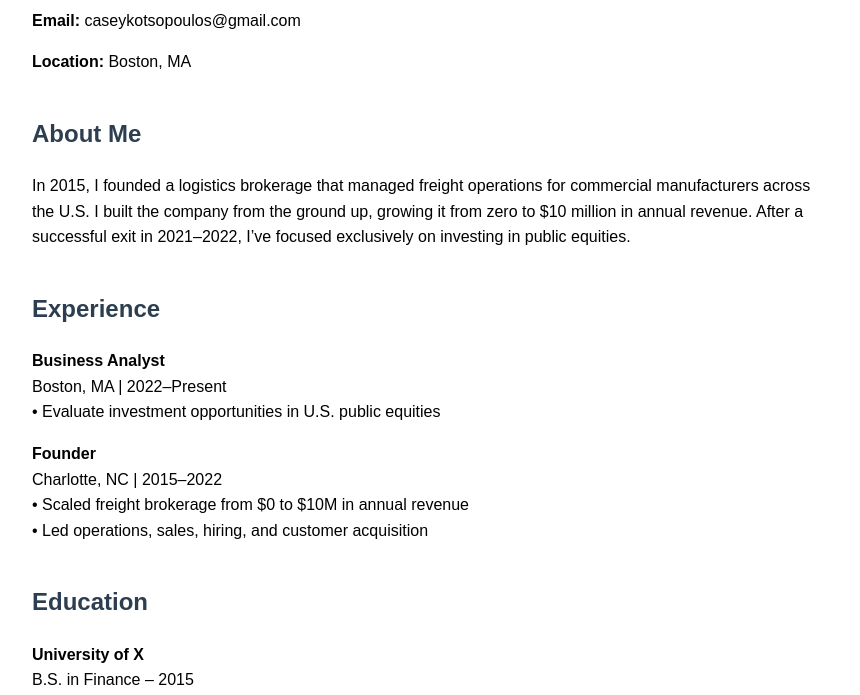
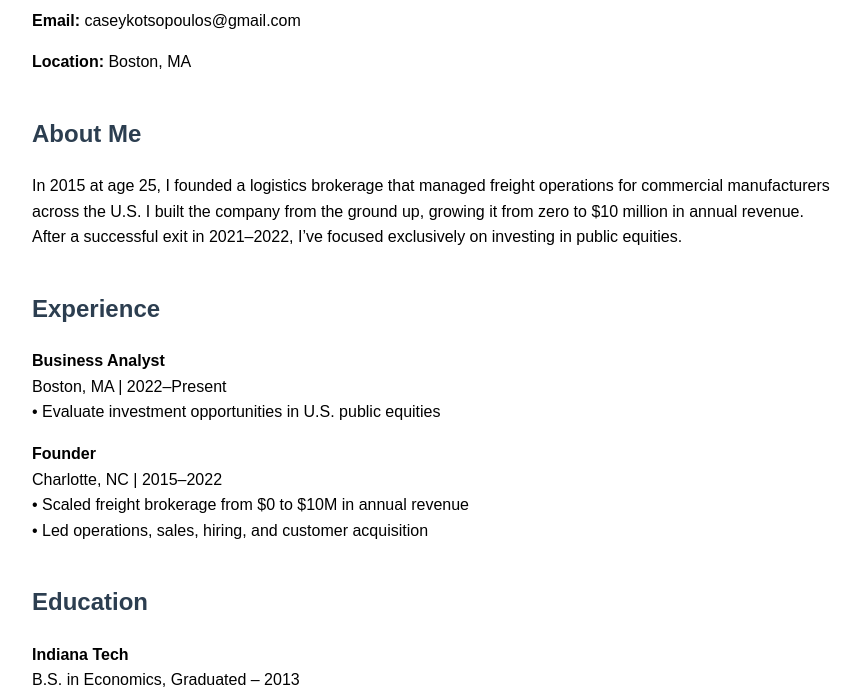
Before and after one commit to caseyjames1990/caseyjames1990.github.io, a plain HTML site: page index.html in a window 1280 px wide. Shown: the part 105-800 px from the top of the page, without its empty margins (8-868 px from the left). Drawn offline with Linux system fonts and the light colour scheme.

Commit message:
Update index.html

```diff
--- a/index.html
+++ b/index.html
@@ -26,26 +26,28 @@
 
   <div class="section">
     <h2>About Me</h2>
-    <p>In 2015, I founded a logistics brokerage that managed freight operations for commercial manufacturers across the U.S. I built the company from the ground up, growing it from zero to $10 million in annual revenue. After a successful exit in 2021–2022, I’ve focused exclusively on investing in public equities.</p>
+    <p>In 2015 at age 25, I founded a logistics brokerage that managed freight operations for commercial manufacturers across the U.S. I built the company from the ground up, growing it from zero to $10 million in annual revenue. After a successful exit in 2021–2022, I’ve focused exclusively on investing in public equities.</p>
   </div>
 
   <div class="section">
     <h2>Experience</h2>
     <p><strong>Business Analyst</strong><br>
     Boston, MA | 2022–Present<br>
+
     • Evaluate investment opportunities in U.S. public equities <br>
 
 
     <p><strong>Founder</strong><br>
     Charlotte, NC | 2015–2022<br>
+
     • Scaled freight brokerage from $0 to $10M in annual revenue<br>
     • Led operations, sales, hiring, and customer acquisition</p>
   </div>
 
   <div class="section">
     <h2>Education</h2>
-    <p><strong>University of X</strong><br>
-    B.S. in Finance – 2015</p>
+    <p><strong>Indiana Tech</strong><br>
+    B.S. in Economics, Graduated – 2013</p>
   </div>
 
   <div class="section">
```
